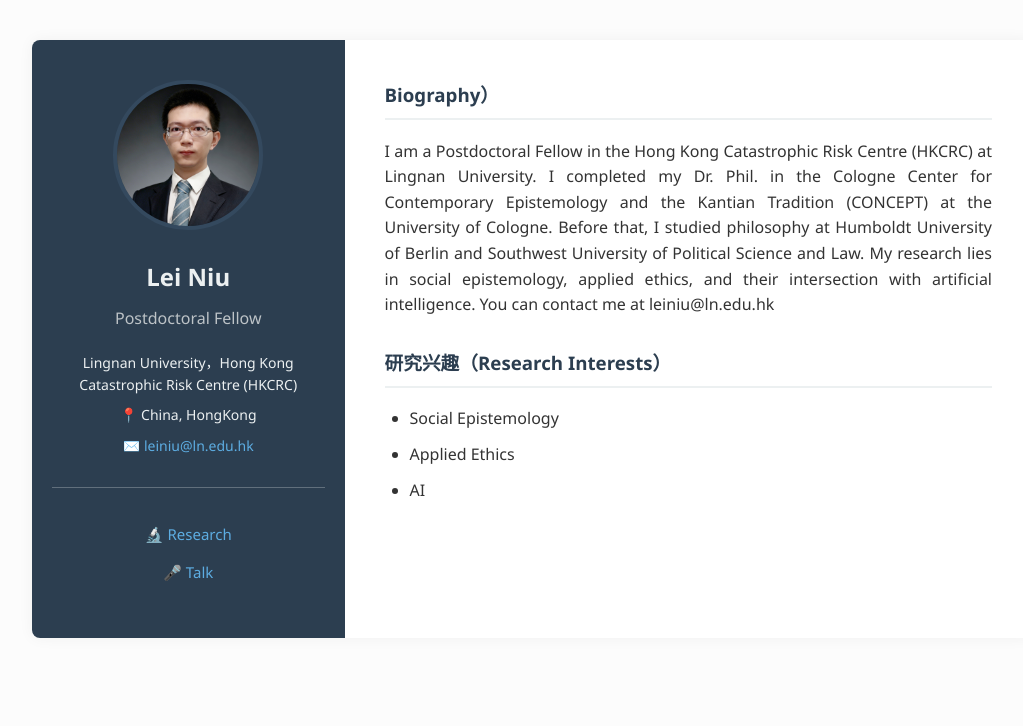
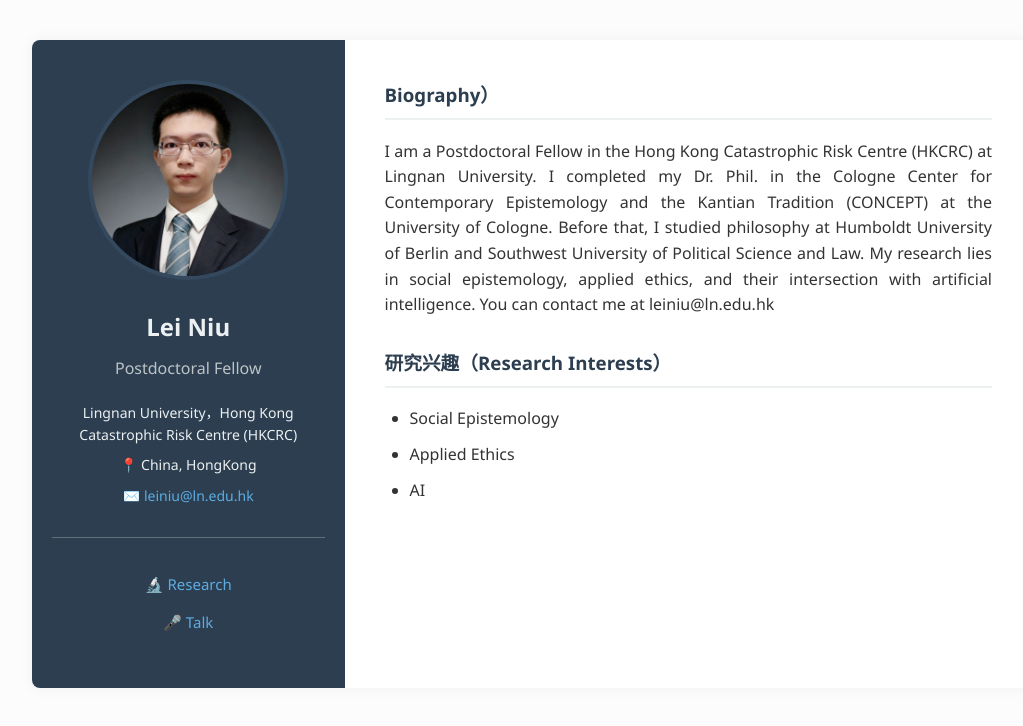
Before and after one commit to leiniuv/leiniuv.github.io, a plain HTML site: page index.html in a window 1280 px wide. Shown: the whole page, without its empty margins (108-1131 px from the left). Drawn offline with Linux system fonts and the light colour scheme.

Commit message:
Update index.html

```diff
--- a/index.html
+++ b/index.html
@@ -143,7 +143,7 @@
         <div class="sidebar">
 
             <!-- Foto.JPG 应与 index.html 位于同一个文件夹 -->
-            <img src="Foto.JPG" alt="Lei Niu 的照片" class="profile-img">
+            <img src="Foto.JPG" alt="Lei Niu 的照片" class="profile-img" style="width: 200px; height: 200px;">
 
             <h1>Lei Niu</h1>
 
```
